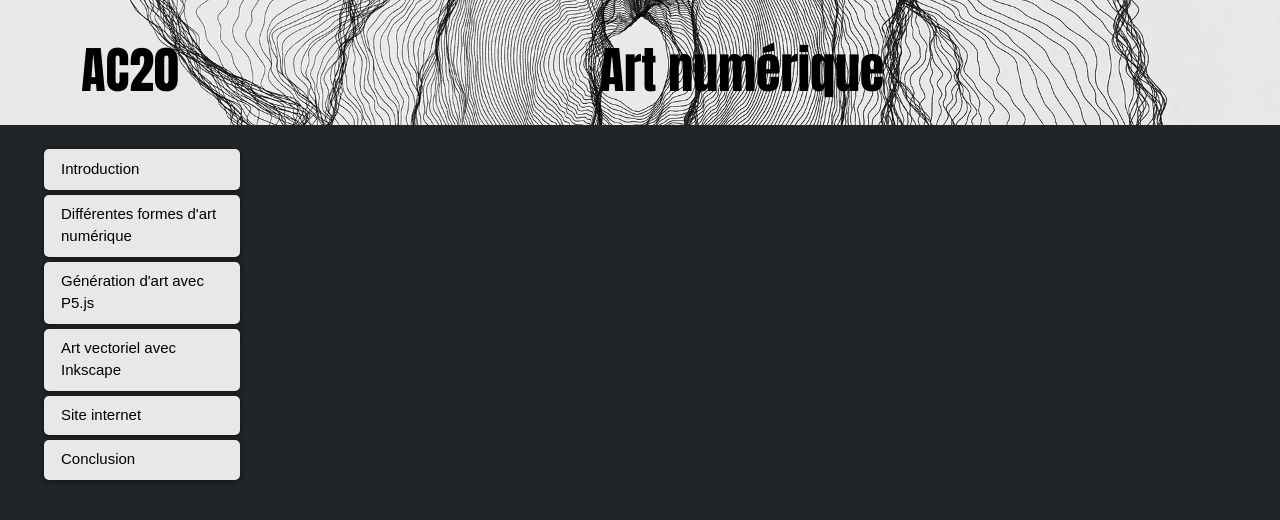
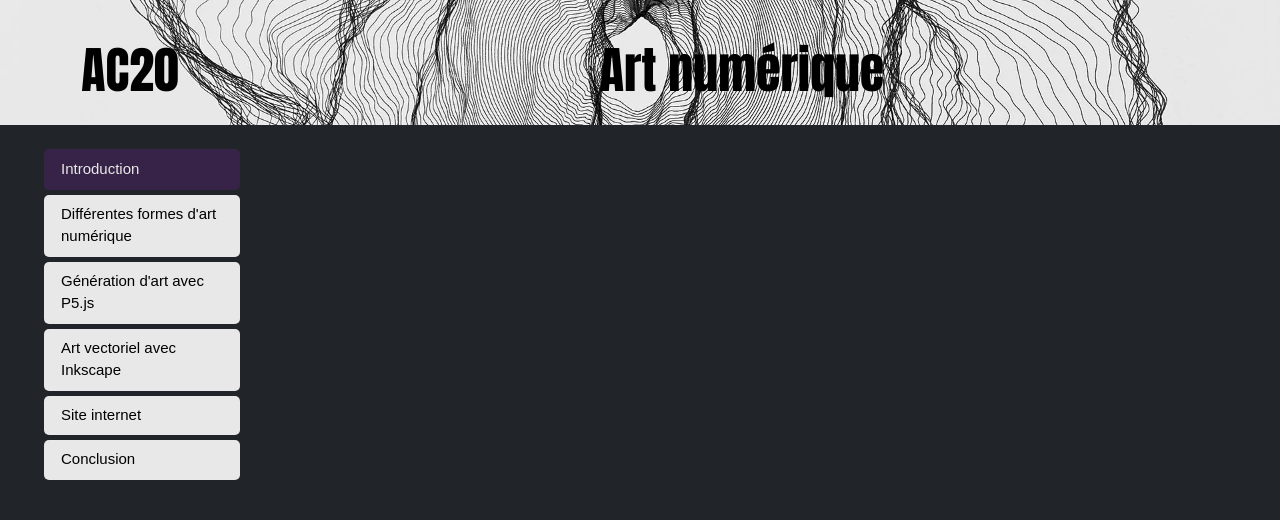
Before and after one commit to enorabnl/numart-final, an Angular app: page / in a window 1280 px wide. In both pictures the pointer is over the link "Introduction". Shown: the top 520 px of the page. Built offline with nearby package versions, Linux system fonts and the light colour scheme.

Commit message:
Style survol navbar

```diff
--- a/src/app/navbar/navbar.component.scss
+++ b/src/app/navbar/navbar.component.scss
@@ -8,12 +8,11 @@
   margin: 0;
   padding: 0;
 }
-.style-navbar{
+.style-navbar {
   border-color: transparent;
   border-radius: 5px;
   margin-top: 5px;
   background-color: #E8E8E8;
-  box-shadow: 0 1px 5px #121111;
   font-family: Futura, sans-serif;
   color: #000000;
   font-size: 15px;}
@@ -23,8 +22,24 @@
   border-radius: 5px;
   margin-top: 5px;
   background-color: #000000;
-  box-shadow: 0 1px 5px #121111;
   font-family: Futura, sans-serif;
   color: #E8E8E8;
   font-size: 15px;
 }
+
+.style-navbar:hover{
+  border-color: transparent;
+  border-radius: 5px;
+  margin-top: 5px;
+  background-color: #372248;
+  font-family: Futura, sans-serif;
+  color: #E8E8E8;
+  font-size: 15px;}
+.style-current:hover{
+  border-color: transparent;
+  border-radius: 5px;
+  margin-top: 5px;
+  background-color: #372248;
+  font-family: Futura, sans-serif;
+  color: #E8E8E8;
+  font-size: 15px;}
--- a/src/app/navbar/navbar.component.ts
+++ b/src/app/navbar/navbar.component.ts
@@ -16,6 +16,7 @@ export class NavbarComponent {
   ngOnInit():void{
     this.loadChapters();
   }
+
   getCurrentChapterId(): number {
     return this.chapterService.getCurrentChapterId();
   }
```
